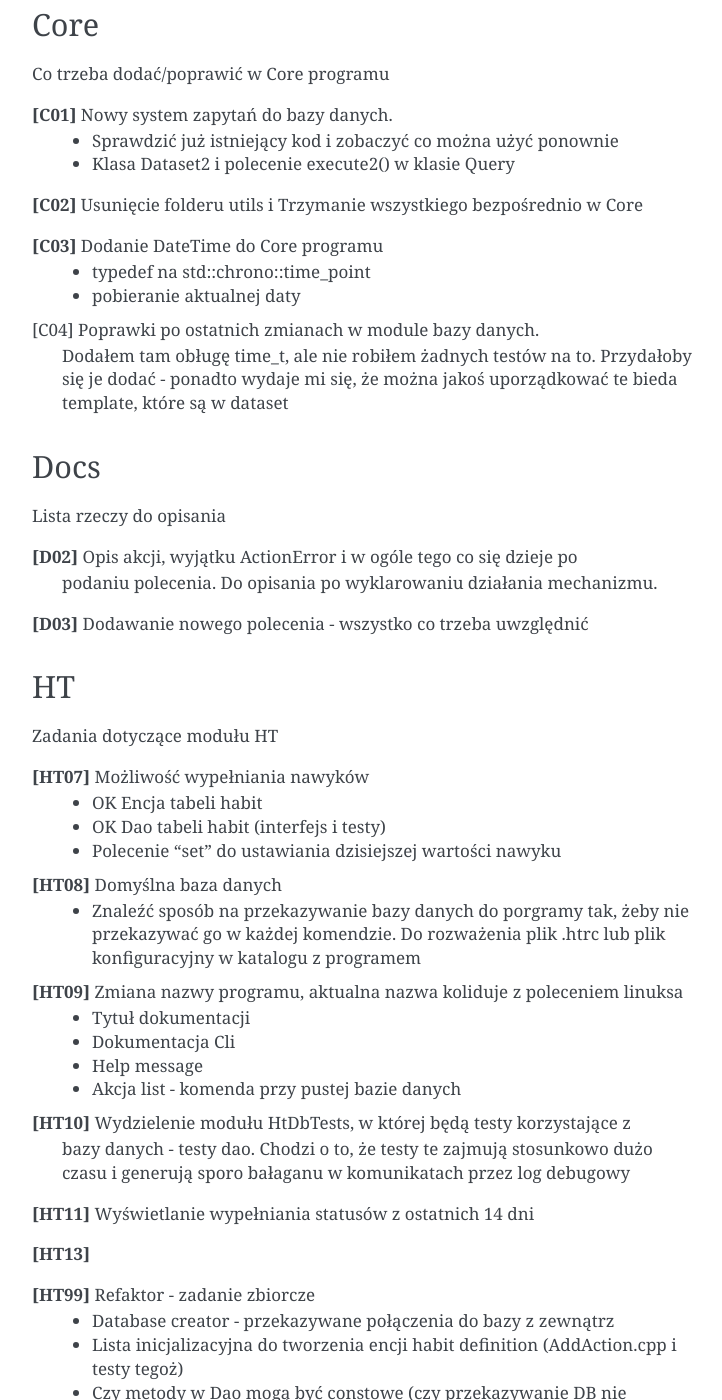
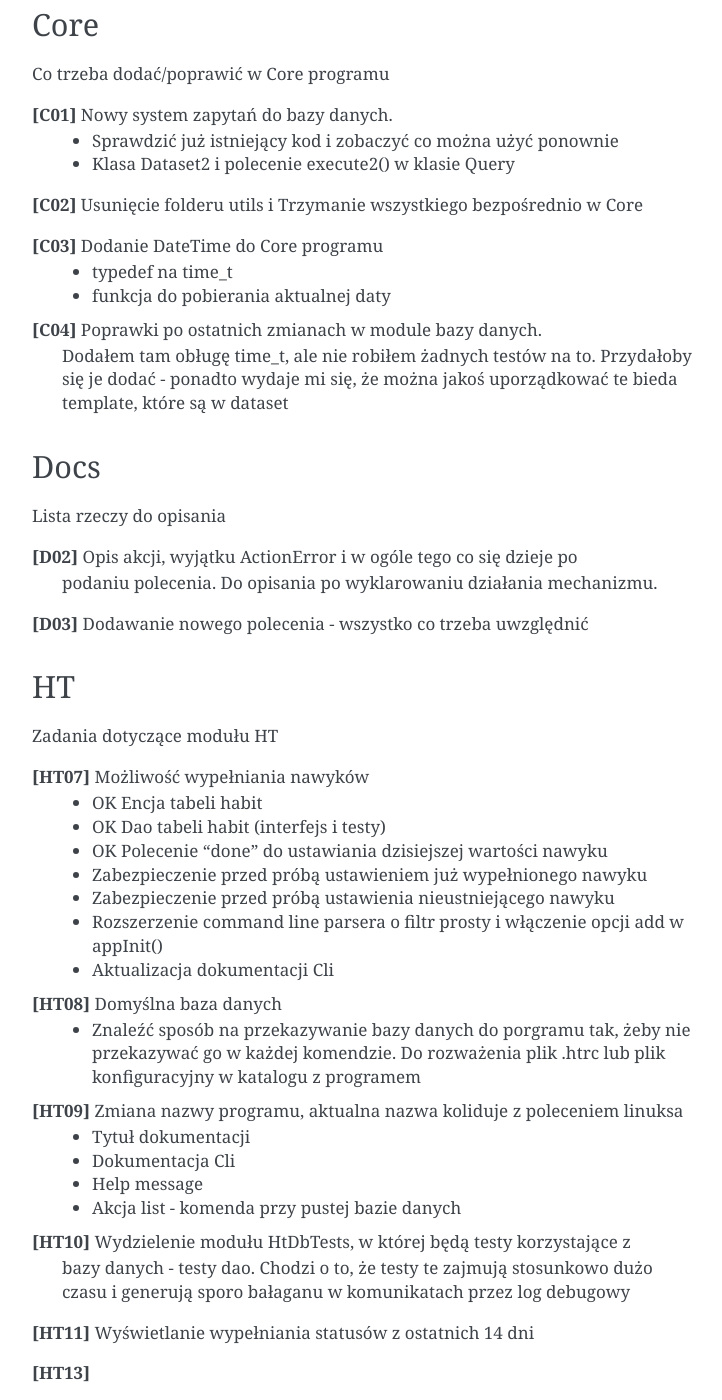
Before and after one commit to minescias/HabitTacker, a Sphinx documentation site: the page built from Documentation/source/Tasks.rst, in a window 1280 px wide and 1400 px high, scrolled down 647 px. Shown: the whole window, without its empty margins (388-1110 px from the left). Built offline with Sphinx 7.4.7, drawn with Linux system fonts in a browser that asks for light colours; some of the changed text lies outside the part shown.

Commit message:
Added Done cli command

```diff
--- a/Documentation/source/Tasks.rst
+++ b/Documentation/source/Tasks.rst
@@ -34,10 +34,10 @@ Co trzeba dodać/poprawić w Core programu
 **[C02]** Usunięcie folderu utils i Trzymanie wszystkiego bezpośrednio w Core
 
 **[C03]** Dodanie DateTime do Core programu
- *  typedef na std::chrono::time_point
- *  pobieranie aktualnej daty
+ *  typedef na time_t
+ *  funkcja do pobierania aktualnej daty
 
-[C04] Poprawki po ostatnich zmianach w module bazy danych.
+**[C04]** Poprawki po ostatnich zmianach w module bazy danych.
     Dodałem tam obługę time_t, ale nie robiłem żadnych testów na to. Przydałoby
     się je dodać - ponadto wydaje mi się, że można jakoś uporządkować te bieda
     template, które są w dataset
@@ -58,10 +58,15 @@ Zadania dotyczące modułu HT
 **[HT07]** Możliwość wypełniania nawyków
  *  OK Encja tabeli habit
  *  OK Dao tabeli habit (interfejs i testy)
- *  Polecenie "set" do ustawiania dzisiejszej wartości nawyku
+ *  OK Polecenie "done" do ustawiania dzisiejszej wartości nawyku
+ *  Zabezpieczenie przed próbą ustawieniem już wypełnionego nawyku
+ *  Zabezpieczenie przed próbą ustawienia nieustniejącego nawyku
+ *  Rozszerzenie command line parsera o filtr prosty i włączenie opcji add w
+    appInit()
+ *  Aktualizacja dokumentacji Cli
 
 **[HT08]** Domyślna baza danych
- *  Znaleźć sposób na przekazywanie bazy danych do porgramy tak, żeby nie
+ *  Znaleźć sposób na przekazywanie bazy danych do porgramu tak, żeby nie
     przekazywać go w każdej komendzie. Do rozważenia plik .htrc lub plik
     konfiguracyjny w katalogu z programem
 
```
Also changed, not shown: other parts of Documentation/source/Tasks.rst (+1 -0 lines), 6 other files.
